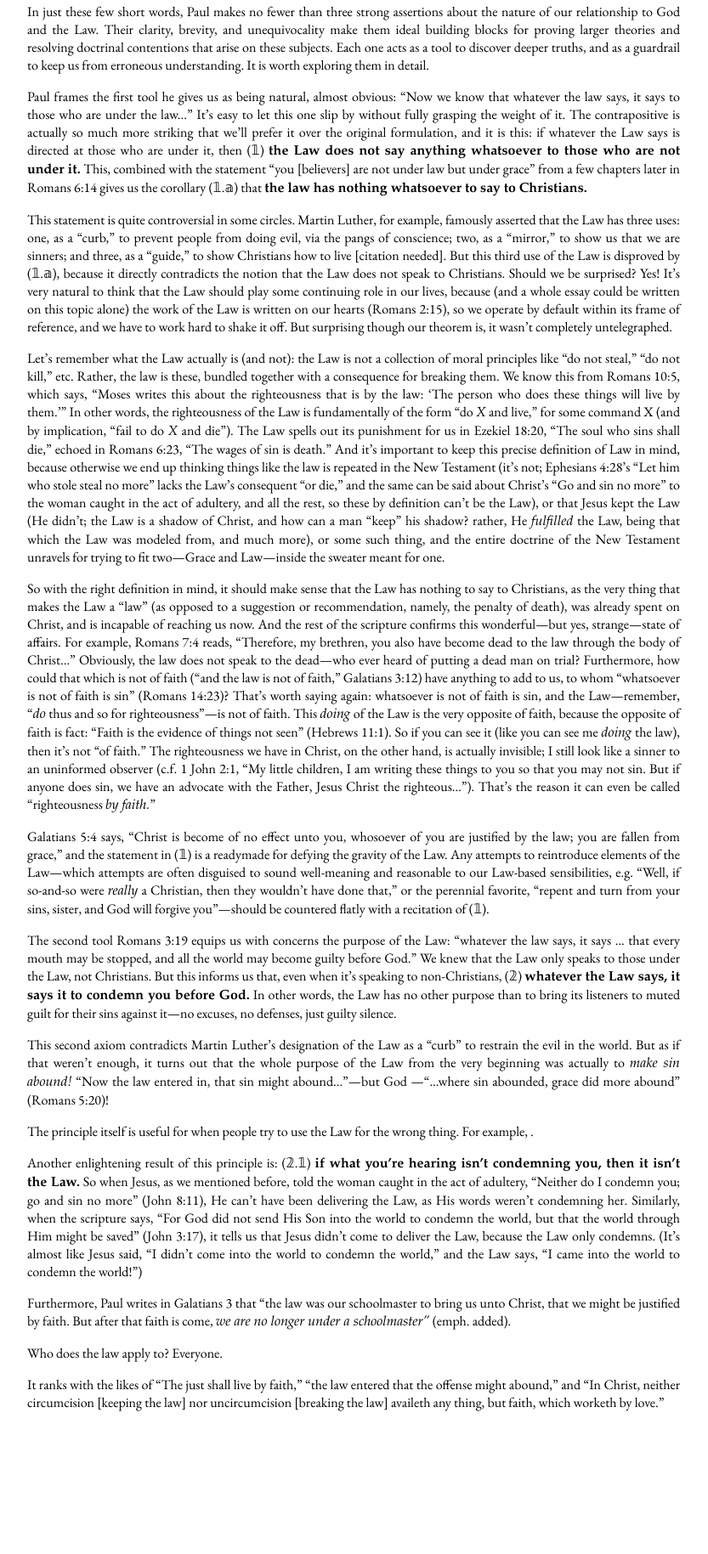
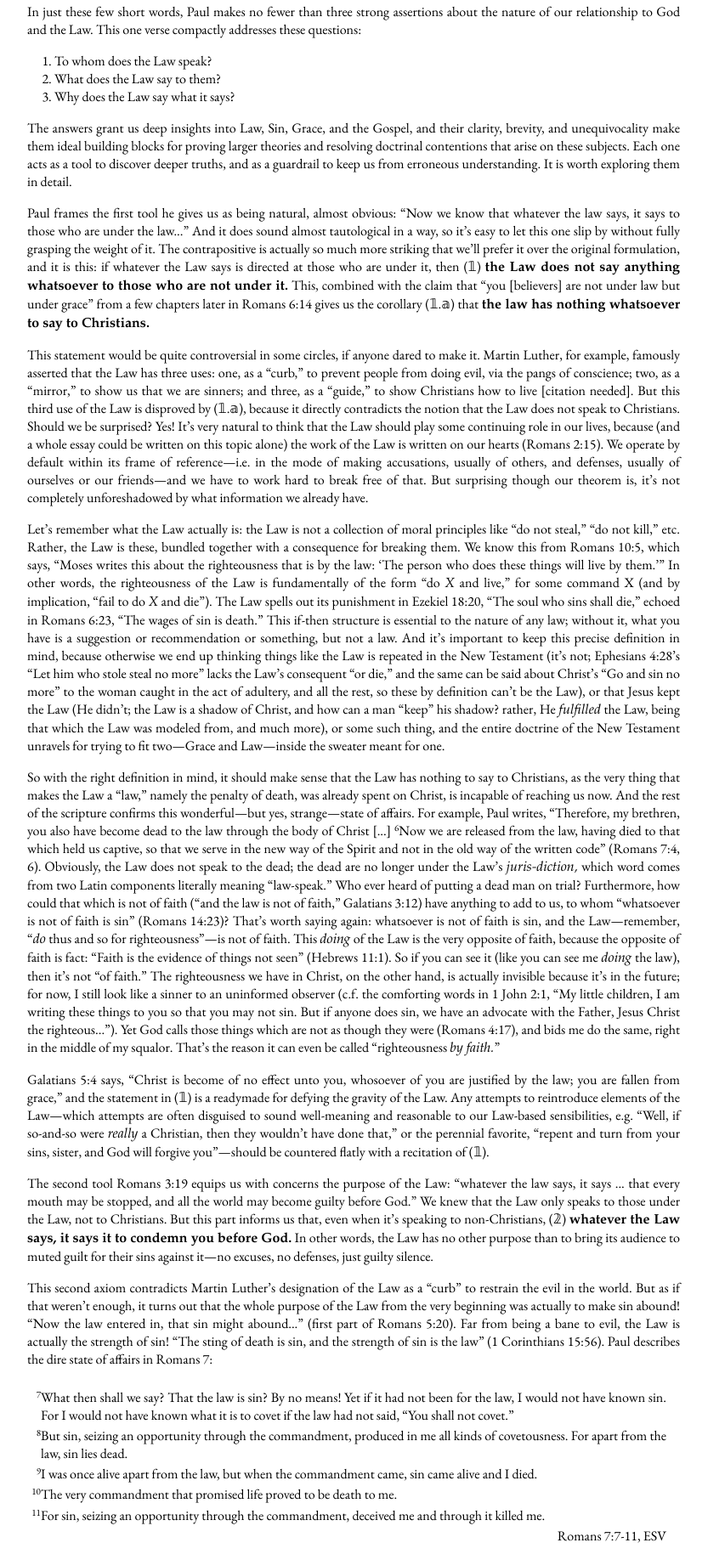
Before and after one commit to zmcw/zmcw.github.io, a plain HTML site: page chr/romans319.html in a window 1280 px wide. Shown: the part 357-2186 px from the top of the page at 85% size, without its empty margins (224-1057 px from the left). Before the commit the page ends 2138 px from the top, so only its background shows below. Drawn offline with Linux system fonts and the light colour scheme.

Commit message:
romans 319 html

```diff
--- a/chr/romans319.html
+++ b/chr/romans319.html
@@ -28,7 +28,15 @@ become guilty before God.
 
 <p>In just these few short words, Paul makes no fewer than three strong
 assertions about the nature of our relationship to God and the
-Law. Their clarity, brevity, and unequivocality make them ideal
+Law. This one verse compactly addresses these questions:
+
+</p><ol><li>To whom does the Law speak?</li>
+<li>What does the Law say to them?</li>
+<li>Why does the Law say what it says?</li>
+</ol>
+
+<p>The answers grant us deep insights into Law, Sin, Grace, and the
+Gospel, and their clarity, brevity, and unequivocality make them ideal
 building blocks for proving larger theories and resolving doctrinal
 contentions that arise on these subjects. Each one acts as a tool to
 discover deeper truths, and as a guardrail to keep us from erroneous
@@ -36,107 +44,173 @@ understanding. It is worth exploring them in detail.
 
 </p><p>Paul frames the first tool he gives us as being natural, almost
 obvious: “Now we know that whatever the law says, it says to those who
-are under the law...” It’s easy to let this one slip by without fully
-grasping the weight of it. The contrapositive is actually so much more
-striking that we’ll prefer it over the original formulation, and it is
-this: if whatever the Law says is directed at those who are under
-it, then (𝟙) <b>the Law does not say anything whatsoever to those who
-are not under it.</b> This, combined with the statement “you [believers]
-are not under law but under grace” from a few chapters later in Romans
-6:14 gives us the corollary (𝟙.𝕒) that <b>the law has nothing
-whatsoever to say to Christians.</b>
+are under the law...” And it does sound almost tautological in a way,
+so it’s easy to let this one slip by without fully grasping the weight
+of it. The contrapositive is actually so much more striking that we’ll
+prefer it over the original formulation, and it is this: if whatever
+the Law says is directed at those who are under it, then (𝟙) <b>the
+Law does not say anything whatsoever to those who are not under it.</b>
+This, combined with the claim that “you [believers] are not under law
+but under grace” from a few chapters later in Romans 6:14 gives us the
+corollary (𝟙.𝕒) that <b>the law has nothing whatsoever to say to
+Christians.</b>
 
-</p><p>This statement is quite controversial in some circles. Martin Luther,
-for example, famously asserted that the Law has three uses: one, as a
-“curb,” to prevent people from doing evil, via the pangs of
-conscience; two, as a “mirror,” to show us that we are sinners; and
-three, as a “guide,” to show Christians how to live [citation
-needed]. But this third use of the Law is disproved by (𝟙.𝕒), because
-it directly contradicts the notion that the Law does not speak to
-Christians. Should we be surprised? Yes!  It’s very natural to think
-that the Law should play some continuing role in our lives, because
-(and a whole essay could be written on this topic alone) the work of
-the Law is written on our hearts (Romans 2:15), so we operate by
-default within its frame of reference, and we have to work hard to
-shake it off.  But surprising though our theorem is, it wasn’t
-completely untelegraphed.
+</p><p>This statement would be quite controversial in some circles, if anyone
+dared to make it. Martin Luther, for example, famously asserted that
+the Law has three uses: one, as a “curb,” to prevent people from doing
+evil, via the pangs of conscience; two, as a “mirror,” to show us that
+we are sinners; and three, as a “guide,” to show Christians how to
+live [citation needed]. But this third use of the Law is disproved by
+(𝟙.𝕒), because it directly contradicts the notion that the Law does
+not speak to Christians. Should we be surprised? Yes!  It’s very
+natural to think that the Law should play some continuing role in our
+lives, because (and a whole essay could be written on this topic
+alone) the work of the Law is written on our hearts (Romans 2:15).  We
+operate by default within its frame of reference&#8288;—&#8288;i.e. in the mode
+of making accusations, usually of others, and defenses, usually of
+ourselves or our friends&#8288;—&#8288;and we have to work hard to break free
+of that.  But surprising though our theorem is, it’s not completely
+unforeshadowed by what information we already have.
 
-</p><p>Let’s remember what the Law actually is (and not): the Law is not a
-collection of moral principles like “do not steal,” “do not kill,”
-etc. Rather, the law is these, bundled together with a consequence for
-breaking them.  We know this from Romans 10:5, which says, “Moses
-writes this about the righteousness that is by the law: ‘The person
-who does these things will live by them.’” In other words, the
-righteousness of the Law is fundamentally of the form “do <i>X</i> and
-live,” for some command X (and by implication, “fail to do <i>X</i> and
-die”).  The Law spells out its punishment for us in Ezekiel 18:20,
-“The soul who sins shall die,” echoed in Romans 6:23, “The wages of
-sin is death.” And it’s important to keep this precise definition of
-Law in mind, because otherwise we end up thinking things like the law
-is repeated in the New Testament (it’s not; Ephesians 4:28’s “Let him
-who stole steal no more” lacks the Law’s consequent “or die,” and the
-same can be said about Christ’s “Go and sin no more” to the woman
-caught in the act of adultery, and all the rest, so these by
-definition can’t be the Law), or that Jesus kept the Law (He didn’t;
-the Law is a shadow of Christ, and how can a man “keep” his shadow?
-rather, He <i>fulfilled</i> the Law, being that which the Law was modeled
-from, and much more), or some such thing, and the entire doctrine of
-the New Testament unravels for trying to fit two—Grace and Law—inside
-the sweater meant for one.
+</p><p>Let’s remember what the Law actually is: the Law is not a collection
+of moral principles like “do not steal,” “do not kill,” etc. Rather,
+the Law is these, bundled together with a consequence for breaking
+them.  We know this from Romans 10:5, which says, “Moses writes this
+about the righteousness that is by the law: ‘The person who does these
+things will live by them.’” In other words, the righteousness of the
+Law is fundamentally of the form “do <i>X</i> and live,” for some command
+X (and by implication, “fail to do <i>X</i> and die”).  The Law spells
+out its punishment in Ezekiel 18:20, “The soul who sins shall die,”
+echoed in Romans 6:23, “The wages of sin is death.” This if-then
+structure is essential to the nature of any law; without it, what you
+have is a suggestion or recommendation or something, but not a
+law. And it’s important to keep this precise definition in mind,
+because otherwise we end up thinking things like the Law is repeated
+in the New Testament (it’s not; Ephesians 4:28’s “Let him who stole
+steal no more” lacks the Law’s consequent “or die,” and the same can
+be said about Christ’s “Go and sin no more” to the woman caught in the
+act of adultery, and all the rest, so these by definition can’t be the
+Law), or that Jesus kept the Law (He didn’t; the Law is a shadow of
+Christ, and how can a man “keep” his shadow?  rather, He <i>fulfilled</i>
+the Law, being that which the Law was modeled from, and much more), or
+some such thing, and the entire doctrine of the New Testament unravels
+for trying to fit two&#8288;—&#8288;Grace and Law&#8288;—&#8288;inside the sweater meant
+for one.
 
 </p><p>So with the right definition in mind, it should make sense that the
 Law has nothing to say to Christians, as the very thing that makes the
-Law a “law” (as opposed to a suggestion or recommendation, namely, the
-penalty of death), was already spent on Christ, and is incapable of
-reaching us now. And the rest of the scripture confirms this
-wonderful—but yes, strange—state of affairs. For example, Romans 7:4
-reads, “Therefore, my brethren, you also have become dead to the law
-through the body of Christ...”  Obviously, the law does not speak to
-the dead—who ever heard of putting a dead man on trial? Furthermore,
-how could that which is not of faith (“and the law is not of
-faith,” Galatians 3:12) have anything to add to us, to whom
-“whatsoever is not of faith is sin” (Romans 14:23)? That’s worth
-saying again: whatsoever is not of faith is sin, and the Law—remember,
-“<i>do</i> thus and so for righteousness”—is not of faith. This
-<i>doing</i> of the Law is the very opposite of faith, because the
-opposite of faith is fact: “Faith is the evidence of things not seen”
-(Hebrews 11:1). So if you can see it (like you can see me <i>doing</i>
-the law), then it’s not “of faith.” The righteousness we have in
-Christ, on the other hand, is actually invisible; I still look like a
-sinner to an uninformed observer (c.f. 1 John 2:1, “My little
-children, I am writing these things to you so that you may not
-sin. But if anyone does sin, we have an advocate with the Father,
-Jesus Christ the righteous...”). That’s the reason it can even be
-called “righteousness <i>by faith.</i>”
+Law a “law,” namely the penalty of death, was already spent on Christ,
+is incapable of reaching us now.  And the rest of the scripture
+confirms this wonderful&#8288;—&#8288;but yes, strange&#8288;—&#8288;state of
+affairs. For example, Paul writes, “Therefore, my brethren, you also
+have become dead to the law through the body of Christ [...]
+<span class="superscript">6</span>Now we are released from the law, having died to that which
+held us captive, so that we serve in the new way of the Spirit and not
+in the old way of the written code” (Romans 7:4, 6).  Obviously, the
+Law does not speak to the dead; the dead are no longer under the Law’s
+<i>juris-diction,</i> which word comes from two Latin components
+literally meaning “law-speak.”  Who ever heard of putting a dead man
+on trial?  Furthermore, how could that which is not of faith (“and the
+law is not of faith,” Galatians 3:12) have anything to add to us, to
+whom “whatsoever is not of faith is sin” (Romans 14:23)? That’s worth
+saying again: whatsoever is not of faith is sin, and the
+Law&#8288;—&#8288;remember, “<i>do</i> thus and so for righteousness”&#8288;—&#8288;is not
+of faith. This <i>doing</i> of the Law is the very opposite of faith,
+because the opposite of faith is fact: “Faith is the evidence of
+things not seen” (Hebrews 11:1). So if you can see it (like you can
+see me <i>doing</i> the law), then it’s not “of faith.”  The
+righteousness we have in Christ, on the other hand, is actually
+invisible because it’s in the future; for now, I still look like a
+sinner to an uninformed observer (c.f. the comforting words in 1 John
+2:1, “My little children, I am writing these things to you so that you
+may not sin. But if anyone does sin, we have an advocate with the
+Father, Jesus Christ the righteous...”). Yet God calls those things
+which are not as though they were (Romans 4:17), and bids me do the
+same, right in the middle of my squalor. That’s the reason it can even
+be called “righteousness <i>by faith.</i>”
 
 </p><p>Galatians 5:4 says, “Christ is become of no effect unto you, whosoever
 of you are justified by the law; you are fallen from grace,” and the
 statement in (𝟙) is a readymade for defying the gravity of the
-Law. Any attempts to reintroduce elements of the Law—which attempts
+Law. Any attempts to reintroduce elements of the Law&#8288;—&#8288;which attempts
 are often disguised to sound well-meaning and reasonable to our
 Law-based sensibilities, e.g. “Well, if so-and-so were <i>really</i> a
 Christian, then they wouldn’t have done that,” or the perennial
 favorite, “repent and turn from your sins, sister, and God will
-forgive you”—should be countered flatly with a recitation of (𝟙).
+forgive you”&#8288;—&#8288;should be countered flatly with a recitation of (𝟙).
 
 </p><p>The second tool Romans 3:19 equips us with concerns the purpose of the
 Law: “whatever the law says, it says ... that every mouth may be
 stopped, and all the world may become guilty before God.” We knew that
-the Law only speaks to those under the Law, not Christians. But this
-informs us that, even when it’s speaking to non-Christians, (𝟚)
+the Law only speaks to those under the Law, not to Christians. But this
+part informs us that, even when it’s speaking to non-Christians, (𝟚)
 <b>whatever the Law says, it says it to condemn you before God.</b>  In
-other words, the Law has no other purpose than to bring its listeners
+other words, the Law has no other purpose than to bring its audience
  to muted guilt for their sins against
-it—no excuses, no defenses, just guilty silence.
+it&#8288;—&#8288;no excuses, no defenses, just guilty silence.
 
 </p><p>This second axiom contradicts Martin Luther’s designation of the Law
 as a “curb” to restrain the evil in the world. But as if that weren’t
 enough, it turns out that the whole purpose of the Law from the very
-beginning was actually to <i>make sin abound!</i>  “Now the law entered
-in, that sin might abound...”—but God —“...where sin abounded,
-grace did more abound” (Romans 5:20)!
+beginning was actually to make sin abound! “Now the law entered in,
+that sin might abound...” (first part of Romans 5:20). Far from being
+a bane to evil, the Law is actually the strength of sin! “The sting of
+death is sin, and the strength of sin is the law” (1 Corinthians
+15:56). Paul describes the dire state of affairs in Romans 7:
 
-</p><p>The principle itself is
+</p><div class="scripture-block-quote"><div><span class="aligned-superscript">7</span>What then shall we say? That the law is sin? By no means! Yet if it
+had not been for the law, I would not have known sin. For I would not
+have known what it is to covet if the law had not said, “You shall not
+covet.”</div><div><span class="aligned-superscript">8</span>But sin, seizing an opportunity through the commandment, produced in
+me all kinds of covetousness. For apart from the law, sin lies dead.</div><div><span class="aligned-superscript">9</span>I was once alive apart from the law, but when the commandment
+came, sin came alive and I died.</div><div><span class="aligned-superscript">10</span>The very commandment that promised life proved to be death to me.</div><div><span class="aligned-superscript">11</span>For sin, seizing an opportunity through the commandment, deceived me
+and through it killed me.</div><div class="quote-attrib">Romans 7:7-11, ESV</div></div>
+
+<p>The Law is not your friend: “for the law works wrath” (Romans
+4:15). But this was the plan from the beginning, and in a strange and
+wonderful twist, God transformed what would have been our sure
+damnation into an integral part of the mechanism for our salvation:
+“...where sin abounded, grace did more abound” (second part of Romans
+5:20). Someone might say that the Law doesn’t actually create the sin,
+it just shows you what’s already there. And that’s where Martin Luther
+and I agree. The Law does make a superb mirror to show you how
+wretched you are: “for by the Law is the knowledge of sin” (Romans
+3:20). The mirror doesn’t create the dirt you see on your face, of
+course. But this doesn’t change the fact that the Law’s sole and
+simple purpose is to indict and convict you of the capital offense of
+being a sinner. Any restraint from evil this produces in you is an
+accident, and insofar as it fosters any sense of accomplishment or
+righteousness, it is actually contrary to the Law’s stated purpose: to
+crush all hope of keeping it, so that you can see the reality of your
+situation, and, possibly, start searching for righteousness outside of
+yourself; to finally wring out of you, after all your best attempts
+have failed, one last cry, one last desperate gasp for air: “O
+wretched man that I am! who shall deliver me from the body of this
+death?” (Romans 7:24). Dante wrote that above the gates of Hell the
+words are inscribed, “All hope abandon, ye who enter here.” But these
+words are perhaps just as appropriate for the entrance to the temple
+of the Law.
+
+</p><p>So the sequence is this: where the Law is strong, sin abounds. But
+where sin abounds, grace superabounds. And where grace superabounds,
+love abounds; for who is forgiven much loves much (Luke 7:47). This
+journey from Sin to Law to Grace to Love is the road that everyone
+Christian takes to Christ. Look at Paul: Pharisee of Pharisees, of the
+tribe of Benjamin, circumcised the eighth day, zealous persecutor of
+the Church, defender of the Law. But the harder he worked to keep the
+Law, the more material Sin had to use against him. This ended up
+compelling him to seek Grace, and he found it in Christ. For the
+critical role it plays in our salvation, namely, driving us to look
+for grace, Paul gave the Law a new name in Galatians 3:24-25: “the
+law was our schoolmaster to bring us unto Christ, that we might be
+justified by faith.” Then he adds, “But after that faith is come,
+<i>we are no longer under a schoolmaster”</i> (emph. added). When it
+comes to the Law, our only hope is to die, so that we can be raised in
+Christ.
+
+</p>
+
+<p>The principle itself is
 useful for when people try to use the Law for the wrong thing. For
 example, .
 
@@ -152,12 +226,6 @@ deliver the Law, because the Law only condemns. (It’s almost like
 Jesus said, “I didn’t come into the world to condemn the world,” and
 the Law says, “I came into the world to condemn the world!”)
 
-</p> <p>Furthermore,
-Paul writes in Galatians 3 that “the law was our schoolmaster to bring
-us unto Christ, that we might be justified by faith. But after that
-faith is come, <i>we are no longer under a schoolmaster”</i>
-(emph. added).
-
 </p><p>Who does the law apply to? Everyone.
 
 </p><p>It ranks with the likes of “The just shall live by faith,” “the law
--- a/site.css
+++ b/site.css
@@ -41,11 +41,10 @@ body {
 
 .scripture-block-quote {
     padding: .5em 1em .5em 1em;
-    border-left: 3px solid lightgray;
 }
 
-.scripture-block-quote > p:first-child {
-    margin: 0;
+.scripture-block-quote > div:not(:last-child) {
+    padding-bottom: .2em;
 }
 
 .quote-attrib {
@@ -59,3 +58,19 @@ body {
     text-decoration: underline;
     font-variant: small-caps;
 }
+
+ol, ul {
+    padding-left: 2em;
+}
+
+.aligned-superscript {
+    font-size: 70%;
+    position: absolute;
+    transform: translateX(-100%);
+}
+
+.superscript {
+    position: relative;
+    bottom: 0.4em;
+    font-size: 70%;
+}
```
Also changed, not shown: words.html (+2 -1 lines).
